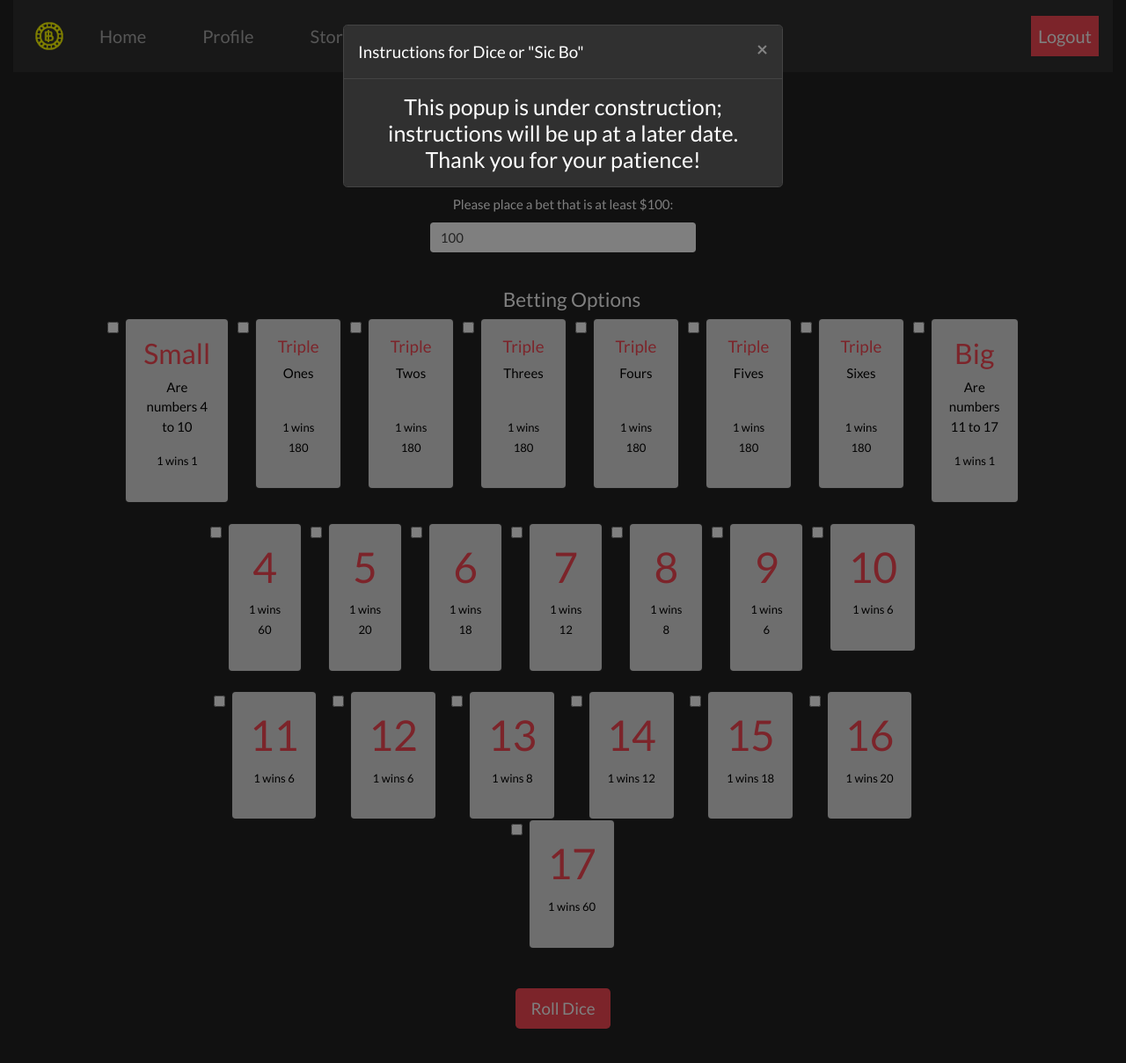
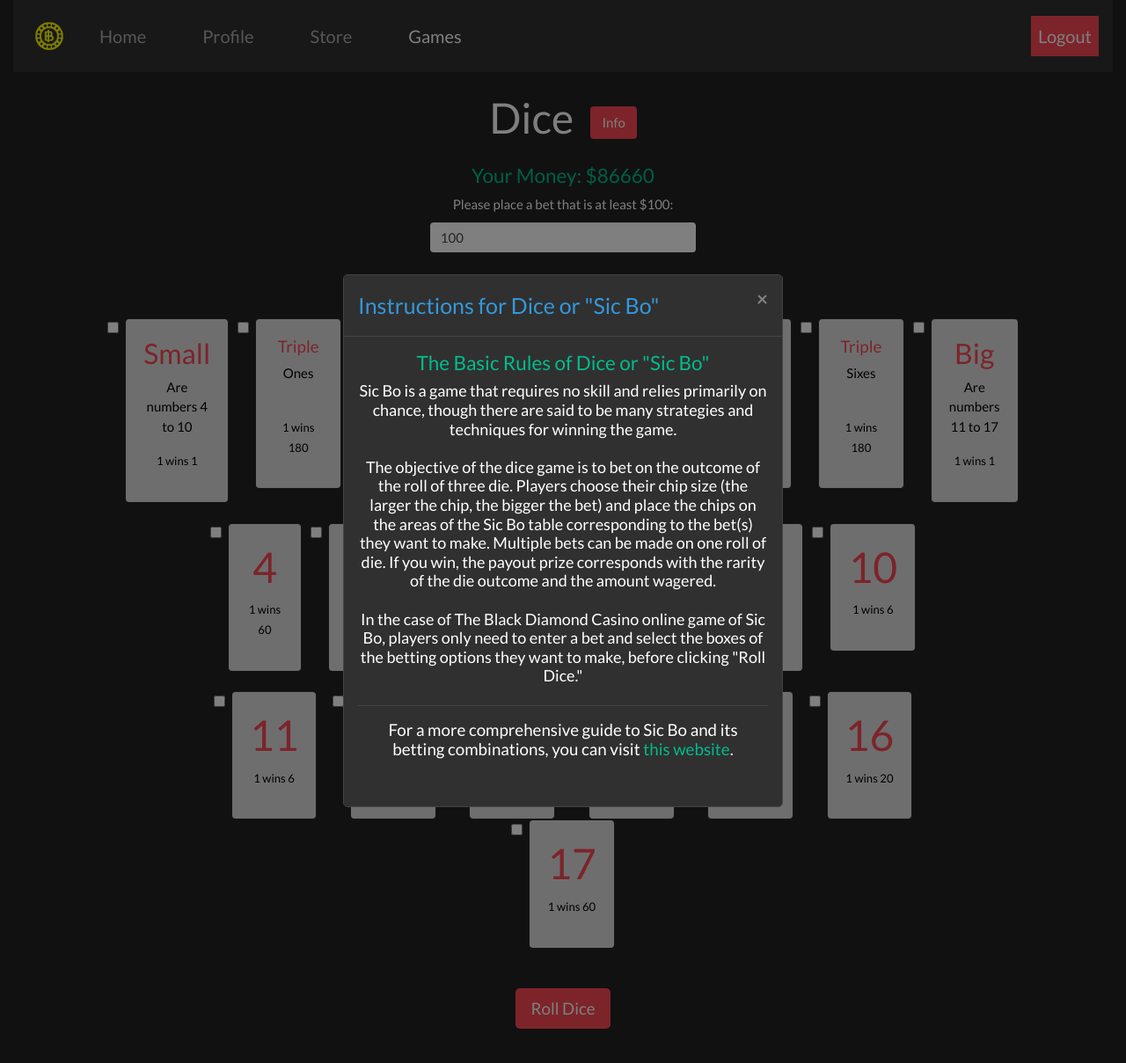
Before and after one commit to kiran-vuksanaj/hydroflasksksk, a Flask app: page /dice in a window 1280 px wide, after a click on "Info". Shown: the top 1209 px of the page at 88% size. Run offline with Flask 2, Linux system fonts and the light colour scheme; a user stored in the database is signed in; data comes from the database, SQL or seed files in the repository; some libraries are stand-ins or nearby versions; some web fonts are replaced.

Commit message:
added information popups to dice, roulette, and slot

```diff
--- a/templates/dice.html
+++ b/templates/dice.html
@@ -10,18 +10,26 @@
 		Info
 	</button>
 	<div class="modal fade" id="exampleModal" tabindex="-1" role="dialog" aria-labelledby="exampleModalLabel" aria-hidden="true">
-		<div class="modal-dialog" role="document">
+		<div class="modal-dialog modal-dialog-centered" role="document">
 			<div class="modal-content">
 				<div class="modal-header">
-					<h5 class="modal-title" id="exampleModalLabel">Instructions for Dice or "Sic Bo"</h5>
+					<h5 class="modal-title text-info" id="exampleModalLabel" style = "font-size: 25px;">Instructions for Dice or "Sic Bo"</h5>
 					<button type="button" class="close" data-dismiss="modal" aria-label="Close">
 						<span aria-hidden="true">&times;</span>
 					</button>
 				</div>
-				<div class="modal-body" style = "font-size: 25px;">
-					This popup is under construction; instructions will be up at a later date.
-					<br>
-					Thank you for your patience!
+				<div class="modal-body" style = "font-size: 18px;">
+					<h4 class = "text-success">The Basic Rules of Dice or "Sic Bo"</h4>
+					Sic Bo is a game that requires no skill and relies primarily on chance, though there are said to be many strategies and techniques for winning the game.
+					<br><br>The objective of the dice game is to bet on the outcome of the roll of three die. Players choose their chip size (the larger the chip, the bigger the bet)
+					and place the chips on the areas of the Sic Bo table corresponding to the bet(s) they want to make. Multiple bets can be made on one roll of die. If you win,
+					the payout prize corresponds with the rarity of the die outcome and the amount wagered.
+					<br><br>
+					In the case of The Black Diamond Casino online game of Sic Bo, players only need to enter a bet and select the boxes of the betting options they want to make, before clicking "Roll Dice."
+					<br><br>
+					<div class = "modal-footer">
+						<h5>For a more comprehensive guide to Sic Bo and its betting combinations, you can visit <a href = "https://www.playsmart.ca/table-games/sic-bo/how-to-play/" target="_blank">this website</a>.</h5>
+					</div>
 					<br>
 				</div>
 			</div>
--- a/templates/slotmachine.html
+++ b/templates/slotmachine.html
@@ -776,10 +776,10 @@ Slot Machine
     Info
   </button>
   <div class="modal fade" id="exampleModal" tabindex="-1" role="dialog" aria-labelledby="exampleModalLabel" aria-hidden="true">
-    <div class="modal-dialog" role="document">
+    <div class="modal-dialog modal-dialog-centered" role="document">
       <div class="modal-content">
         <div class="modal-header">
-          <h5 class="modal-title" id="exampleModalLabel">Instructions for Slot Machine</h5>
+          <h5 class="modal-title text-info" id="exampleModalLabel">Instructions for Slot Machine</h5>
           <button type="button" class="close" data-dismiss="modal" aria-label="Close">
             <span aria-hidden="true">&times;</span>
           </button>
@@ -802,7 +802,7 @@ Slot Machine
 <h4 class="text-success">Your Money: ${{ usermoney }}</h4>
 <div class="w-25 p-3">
   <form action = "/slotmachine" method = "GET">
-    <label for="slotbet" class="font-weight-bold text-light"> Make Your Bet: </label>
+    <label for="slotbet">Please place a bet that is at least $100:</label>
     <input name="slotbet" type="number" class="form-control" id="slotbet" value = "{{ primarybet }}"><br>
     <button type="submit" class="btn" style="background-color:#f84854;" data-toggle = "tooltip" data-placement = "right" title = "Press to consecutively place the same bet and spin."> Let's Go! </button>
   </form>
```
Also changed, not shown: templates/roulette.html (+37 -1 lines).
